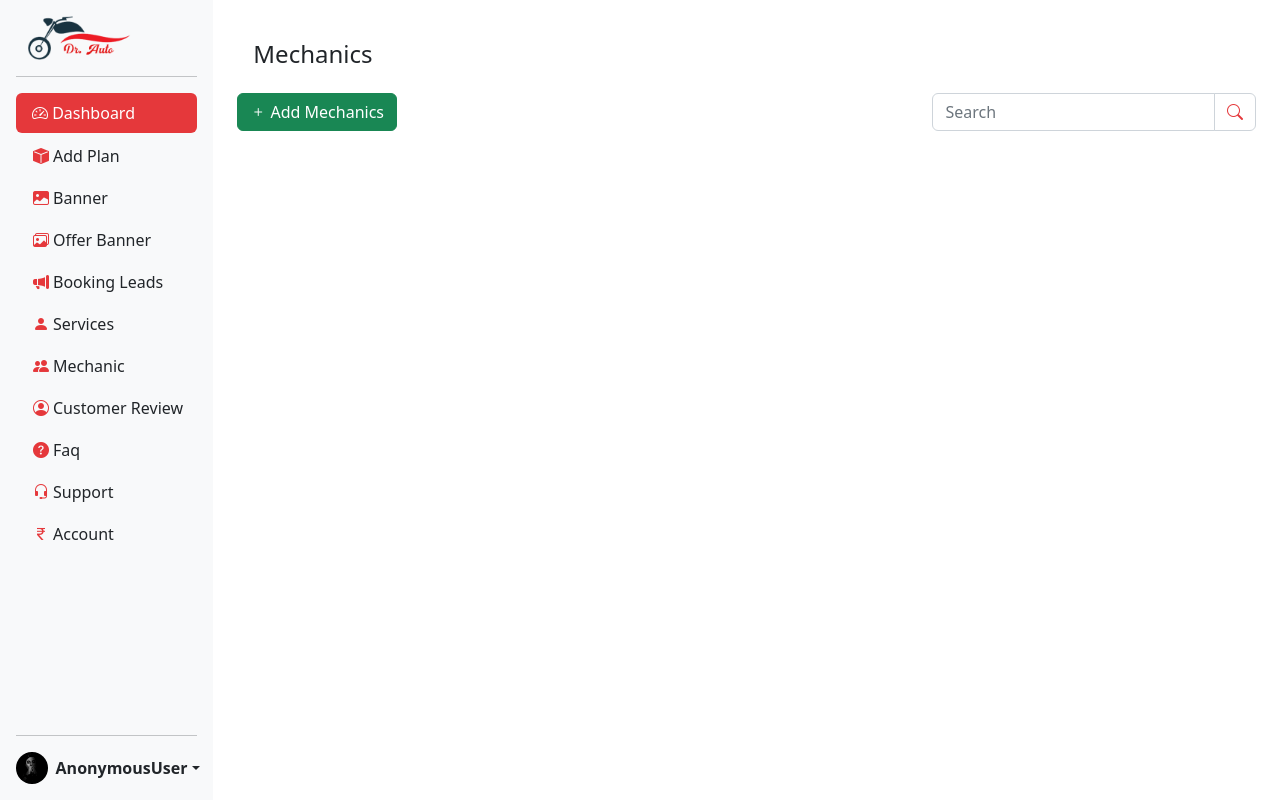
After one commit to infinixsys/BikeRepair, a Django app: page /mechanic/list in a window 1280 px wide. The commit adds this page. Run offline with Django 4.2, Linux system fonts and the light colour scheme; data that the repository does not hold is empty; some libraries are stand-ins or nearby versions.

Commit message:
update the mechanics and razorpay

```diff
--- a/dashboard/templates/base.html
+++ b/dashboard/templates/base.html
@@ -65,10 +65,10 @@
       </li>
       <li class="mt-1">
          <a href="{% url 'user_profile' %}"><button class="btn d-inline-flex align-items-center collapsed" data-bs-toggle="collapse" aria-expanded="false" data-bs-target="#contents-collapse2" aria-controls="contents-collapse2">
-               <i class="bi bi-person-fill mx-1"></i>User Profile</button></a>
+               <i class="bi bi-person-fill mx-1"></i>Services</button></a>
       </li>
       <li class="mt-1">
-         <a href="{% url 'mechanice' %}"><button class="btn d-inline-flex align-items-center collapsed" data-bs-toggle="collapse" aria-expanded="false" data-bs-target="#contents-collapse2" aria-controls="contents-collapse2">
+         <a href="{% url 'mechanic_list' %}"><button class="btn d-inline-flex align-items-center collapsed" data-bs-toggle="collapse" aria-expanded="false" data-bs-target="#contents-collapse2" aria-controls="contents-collapse2">
                <i class="bi bi-people-fill mx-1"></i>Mechanic</button></a>
       </li>
       <li class="mt-1">
--- /dev/null
+++ b/dashboard/templates/mechanic_list.html
@@ -0,0 +1,72 @@
+{% extends 'base.html' %}
+{% load static %}
+{% block content %}
+
+
+
+<!-- <?php include 'header.php'; ?> -->
+<div class="container-fluid">
+    <div class="row justify-content-end">
+        <!---<?php include 'sidemenu.php' ?>--->
+        <div class="col-lg-10   p-4">
+            <div class="d-flex justify-content-between p-3">
+                <h4>Mechanics</h4>
+            </div>
+            <div class="row">
+            <div class="col-md-8 mb-3">
+                    <a href="{% url 'mechanice' %}"><button class="btn btn-success"> <i class="bi bi-plus text-white"></i> Add  Mechanics</button></a>
+                </div>
+                <div class="col-md-4">
+                    <div class="input-group mb-3">
+                        <input type="text" class="form-control" placeholder="Search" aria-label="Recipient's username" aria-describedby="basic-addon2">
+                        <span class="input-group-text" id="basic-addon2"> <i class="bi bi-search"></i> </span>
+                    </div>
+                </div>
+            </div>
+            {% for m in ml %}
+            <div class="row justify-content-center">
+                <div class="col-lg-12 my-2">
+                    <div class="bg-light shadow-sm rounded p-2 border-style">
+                        <div class="d-flex justify-content-between">
+                            <div>
+                                <div class="d-flex">
+                                    {% if m.img %}
+                                    <img src="{{ m.img.url }}" height="50" width="50" class="rounded-circle me-2" alt="">
+                                    {% endif %}
+                                    <div>
+                                        <h6 class="text-danger">{{ m.name }}</h6>
+                                        <h6>{{ m.number }}</h6>
+                                    </div>
+                                </div>
+                                <div class="fw-bold text-secondary">{{ m.profile }}</div>
+                            </div>
+                            <div>
+                                <div>
+                                    <h6 class="text-secondary">{{ m.email }}</h6>
+                                    <h6>{{ m.experiance }} years</h6>
+                                </div>
+                            </div>
+                            <div style="cursor:pointer;">
+
+                                <div>
+                                <i class="bi bi-pencil-square text-warning fs-4 mx-2"></i>
+                                    <i class="bi bi-archive text-danger fs-4 mx-2"></i>
+                                    <a href="mechanicProfile.php"><i class="bi bi-eye text-success fs-4 mx-2"></i></a>
+                                </div>
+                            </div>
+                        </div>
+
+
+                    </div>
+                </div>
+
+            </div>
+            {% endfor %}
+        </div>
+    </div>
+</div>
+
+
+
+
+{% endblock %}
--- a/dashboard/urls.py
+++ b/dashboard/urls.py
@@ -28,9 +28,11 @@ urlpatterns = [
     path('add/offer/banner', add_offer_banner, name='add_offer_banner'),
     path('delete/offer/banner/<int:pk>', delete_offer_banner, name="delete_offer_banner"),
 
+    path('mechanice', mechanice, name='mechanice'),
+    path('mechanic/list', mechanic_list, name='mechanic_list'),
+
     path('faq', faq, name='faq'),
     path('support', support, name='support'),
-    path('mechanice', mechanice, name='mechanice'),
     path('review', review, name='review'),
 
 ]
--- a/dashboard/views.py
+++ b/dashboard/views.py
@@ -11,8 +11,8 @@ from .models import *
 # Create your views here.
 
 def login_attempt(request):
-#    if not request.user.is_superuser:
-#        return redirect('login_attempt')
+    #    if not request.user.is_superuser:
+    #        return redirect('login_attempt')
     if request.method == 'POST':
         phone = request.POST.get('phone')
         password = request.POST.get('password')
@@ -22,8 +22,9 @@ def login_attempt(request):
             return redirect('adminpanel')
         else:
             msg = "Invalid Credential please check phone no. or password !!"
-            return render(request, 'login_attempt.html', {'msg':msg})
+            return render(request, 'login_attempt.html', {'msg': msg})
     return render(request, 'login_attempt.html')
+
 
 def logout_view(request):
     logout(request)
@@ -123,6 +124,11 @@ def review(request):
     return render(request, 'review.html', {'rev': rev})
 
 
+def mechanic_list(request):
+    ml = Mechanic.objects.all()
+    return render(request, 'mechanic_list.html', {'ml': ml})
+
+
 def mechanice(request):
     if not request.user.is_superuser:
         return redirect('login_attempt')
@@ -133,8 +139,16 @@ def mechanice(request):
         price = request.POST.get('price')
         experiance = request.POST.get('experiance')
         number = request.POST.get('number')
-        img = request.POST.get('img')
+        img = request.FILES['img']
+        aadhar = request.POST.get('aadhar')
+        upload_aadhar = request.FILES['upload_aadhar']
+        resume = request.FILES['resume']
+        qualifications = request.POST.get('qualifications')
+        skills = request.POST.get('skills')
+
         data = Mechanic.objects.create(name=name, profile=profile, email=email, price=price, experiance=experiance,
+                                       aadhar=aadhar, upload_aadhar=upload_aadhar, resume=resume, qualifications=qualifications,
+                                       skills=skills,
                                        number=number, img=img)
         data.save()
         msg = "Your Detail Has Been Submitted !!"
@@ -240,11 +254,11 @@ def delete_banner(request, pk):
     return render(request, 'banner.html', {'msg': msg})
 
 
-def offer_banner(reqeust):
+def offer_banner(request):
     if not request.user.is_superuser:
         return redirect('login_attempt')
     offban = AddOfferBanner.objects.all()
-    return render(reqeust, 'offer-banner.html', {'offban': offban})
+    return render(request, 'offer-banner.html', {'offban': offban})
 
 
 def add_offer_banner(request):
--- a/mysite/settings.py
+++ b/mysite/settings.py
@@ -145,8 +145,8 @@ AUTH_USER_MODEL = 'main.User'
 CKEDITOR_UPLOAD_PATH = "uploads/"
 
 
-PUBLIC_KEY = "rzp_test_TPT9JtYqBlDifL"
-RAZOR_SECRET_KEY = "LLL9UCA2zPzKd1NhxSS5aK1S"
+PUBLIC_KEY = "rzp_live_XcmT7UqtKory3a"
+RAZOR_SECRET_KEY = "P3uCR1tywrV8IKdVCtyhQdWq"
 
 REST_FRAMEWORK = {
     'DEFAULT_AUTHENTICATION_CLASSES': ('knox.auth.TokenAuthentication',)
--- a/repair/models.py
+++ b/repair/models.py
@@ -140,6 +140,11 @@ class Mechanic(models.Model):
     experiance = models.CharField(max_length=200, blank=True, null=True)
     number = models.CharField(max_length=200, blank=True, null=True)
     img = models.ImageField(upload_to="mechanic/", blank=True, null=True)
+    aadhar = models.IntegerField(blank=True, null=True)
+    upload_aadhar = models.FileField(upload_to="aadhar/", blank=True, null=True)
+    resume = models.FileField(upload_to="resume/", blank=True, null=True)
+    qualifications = models.CharField(max_length=200, blank=True, null=True)
+    skills = models.CharField(max_length=200, blank=True, null=True)
     create_at = models.DateTimeField(auto_now_add=True)
     update_at = models.DateTimeField(auto_now=True)
 
```
Also changed, not shown: dashboard/templates/addmechanic.html (+27 -0 lines), repair/views.py (+2 -5 lines), dashboard/migrations/0001_initial.py, main/migrations/0001_initial.py, repair/migrations/0001_initial.py, repair/migrations/0002_mechanic_aadhar_mechanic_qualifications_and_more.py (added), repair/migrations/0003_alter_mechanic_aadhar.py (added).
